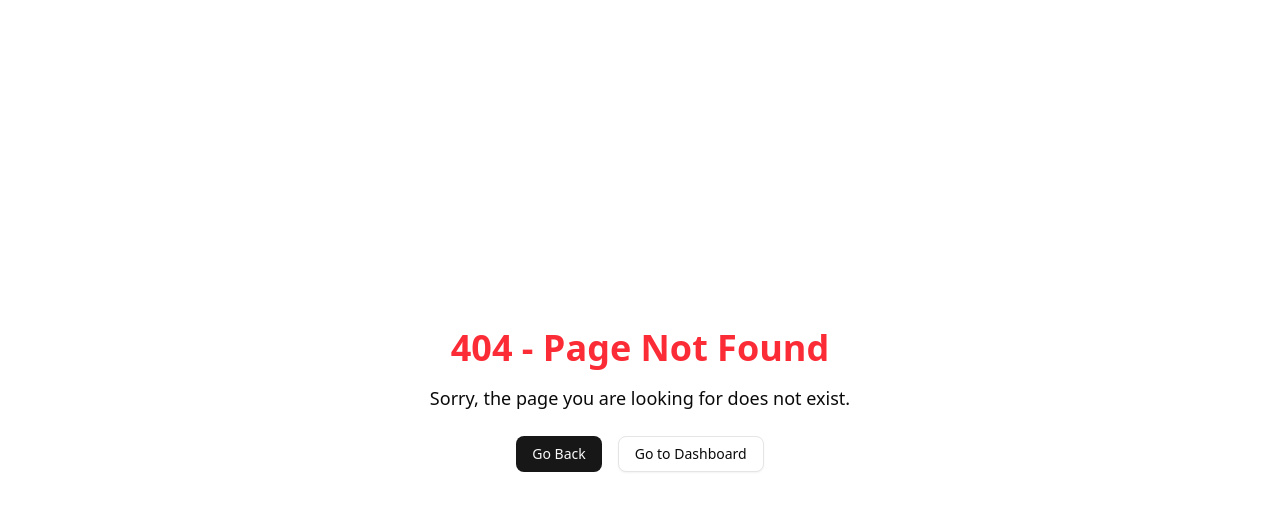
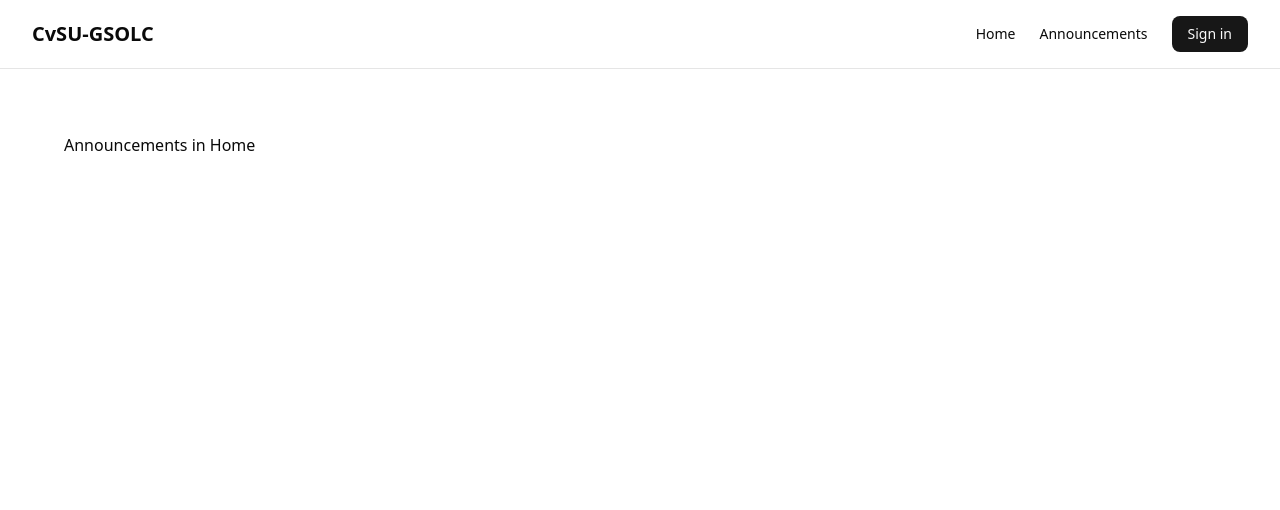
Before and after one commit to dlxks/cvsu-gsolc, a Next.js app: page /announcements in a window 1280 px wide. Before the commit this address had no page. Shown: the top 510 px of the page. Built offline with nearby package versions, Linux system fonts and the light colour scheme.

Commit message:
feat: update package.json and package-lock.json to use Prisma version 6.19.0; add HomeAnnouncementsPage component

```diff
--- a/package.json
+++ b/package.json
@@ -11,7 +11,7 @@
   "dependencies": {
     "@auth/prisma-adapter": "^2.11.1",
     "@hookform/resolvers": "^5.2.2",
-    "@prisma/client": "^6.18.0",
+    "@prisma/client": "^6.19.0",
     "@prisma/extension-accelerate": "^2.0.2",
     "@radix-ui/react-alert-dialog": "^1.1.15",
     "@radix-ui/react-avatar": "^1.1.10",
@@ -67,7 +67,7 @@
     "babel-plugin-react-compiler": "1.0.0",
     "eslint": "^9",
     "eslint-config-next": "16.0.1",
-    "prisma": "^6.18.0",
+    "prisma": "^6.19.0",
     "tailwindcss": "^4",
     "tsx": "^4.20.6",
     "tw-animate-css": "^1.4.0",
--- /dev/null
+++ b/src/app/(main)/announcements/page.tsx
@@ -0,0 +1,8 @@
+const HomeAnnouncementsPage = () => {
+  return (
+    <div className="mx-auto max-w-7xl p-4 lg:p-8">
+      <h1>Announcements in Home</h1>
+    </div>
+  );
+};
+export default HomeAnnouncementsPage;
```
Also changed, not shown: 1 other file (tests, documents, lock files or other folders).
